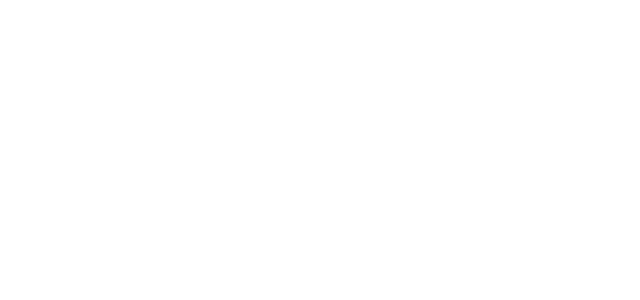
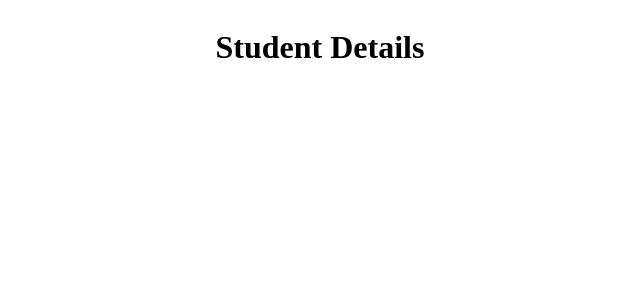
Before and after one commit to waqarkhan9/student-management-system, a React (Create React App) app in the folder client/: page /studentdetails in a window 1280 px wide. Before the commit this address had no page. Shown: the top 300 px of the page, without its empty margins (320-960 px from the left). Built offline with nearby package versions, Linux system fonts and the light colour scheme.

Commit message:
student details

```diff
--- a/client/src/App.js
+++ b/client/src/App.js
@@ -2,6 +2,7 @@
 import Student from "./pages/Student";
 import Update from "./pages/Update";
 import Add from "./pages/Add";
+import StudentDetails from "./pages/StudentDetails";
 import "./style.css";
 function App() {
   return (
@@ -11,6 +12,7 @@
           <Route path="/" element={<Student />} />
           <Route path="/add" element={<Add />} />
           <Route path="/update/:id" element={<Update />} />
+          <Route path="/studentdetails" element={<StudentDetails />} />
         </Routes>
       </BrowserRouter>
     </div>
--- a/client/src/pages/Student.jsx
+++ b/client/src/pages/Student.jsx
@@ -56,6 +56,9 @@
               <Link to={`/update/${student.student_id}`}>Update</Link>
             </button>
           </div>
+          <div className="element">
+            <Link to="/StudentDetails">Details</Link>
+          </div>
         </div>
       ))}
       <div className="new">
--- /dev/null
+++ b/client/src/pages/StudentDetails.jsx
@@ -0,0 +1,15 @@
+import React from "react";
+import { useState } from "react";
+import { useEffect } from "react";
+import axios from "axios";
+import { Link } from "react-router-dom";
+
+const StudentDetails = () => {
+  return (
+    <div>
+      <h1>Student Details</h1>
+    </div>
+  );
+};
+
+export default StudentDetails;
--- a/client/src/style.css
+++ b/client/src/style.css
@@ -37,7 +37,7 @@
   display: inline-block;
 }
 .element {
-  width: 25%;
+  width: 20%;
   float: left;
   font-size: 20px;
 }
```
